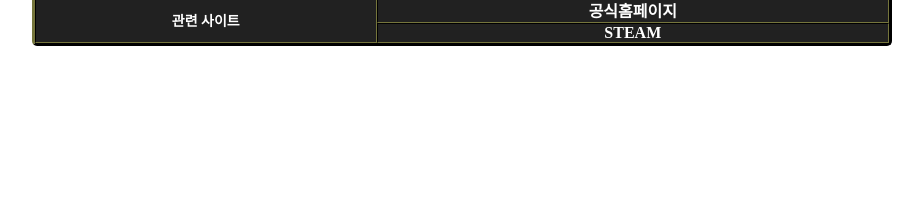
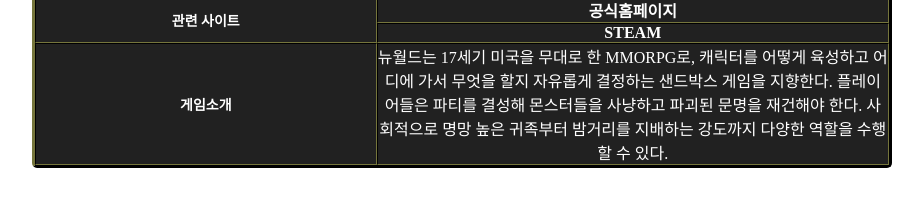
Before and after one commit to C4USE/TEMP0, a plain HTML site: page index.html in a window 1280 px wide. Shown: the part 716-922 px from the top of the page, without its empty margins (178-1101 px from the left). Drawn offline with Linux system fonts and the light colour scheme.

Commit message:
main.add

```diff
--- a/index.html
+++ b/index.html
@@ -83,6 +83,12 @@
                 <td colspan="3"><a href="https://store.steampowered.com/app/1063730/New_World/" title="STEAM상점 으로 이동하기"> STEAM</td>
             </tr>
 
+            <tr class="font14">
+                <th colspan="2">게임소개</th>
+                <td colspan="3">뉴월드는 17세기 미국을 무대로 한 MMORPG로, 캐릭터를 어떻게 육성하고 어디에 가서 무엇을 할지 자유롭게 결정하는 샌드박스 게임을 지향한다. 플레이어들은 파티를 결성해 몬스터들을 사냥하고 파괴된 문명을 재건해야 한다. 사회적으로 명망 높은 귀족부터 밤거리를 지배하는 강도까지 다양한 역할을 수행할 수 있다.</td>
+
+            </tr>
+
 
         </tbody>
     </table>
```
